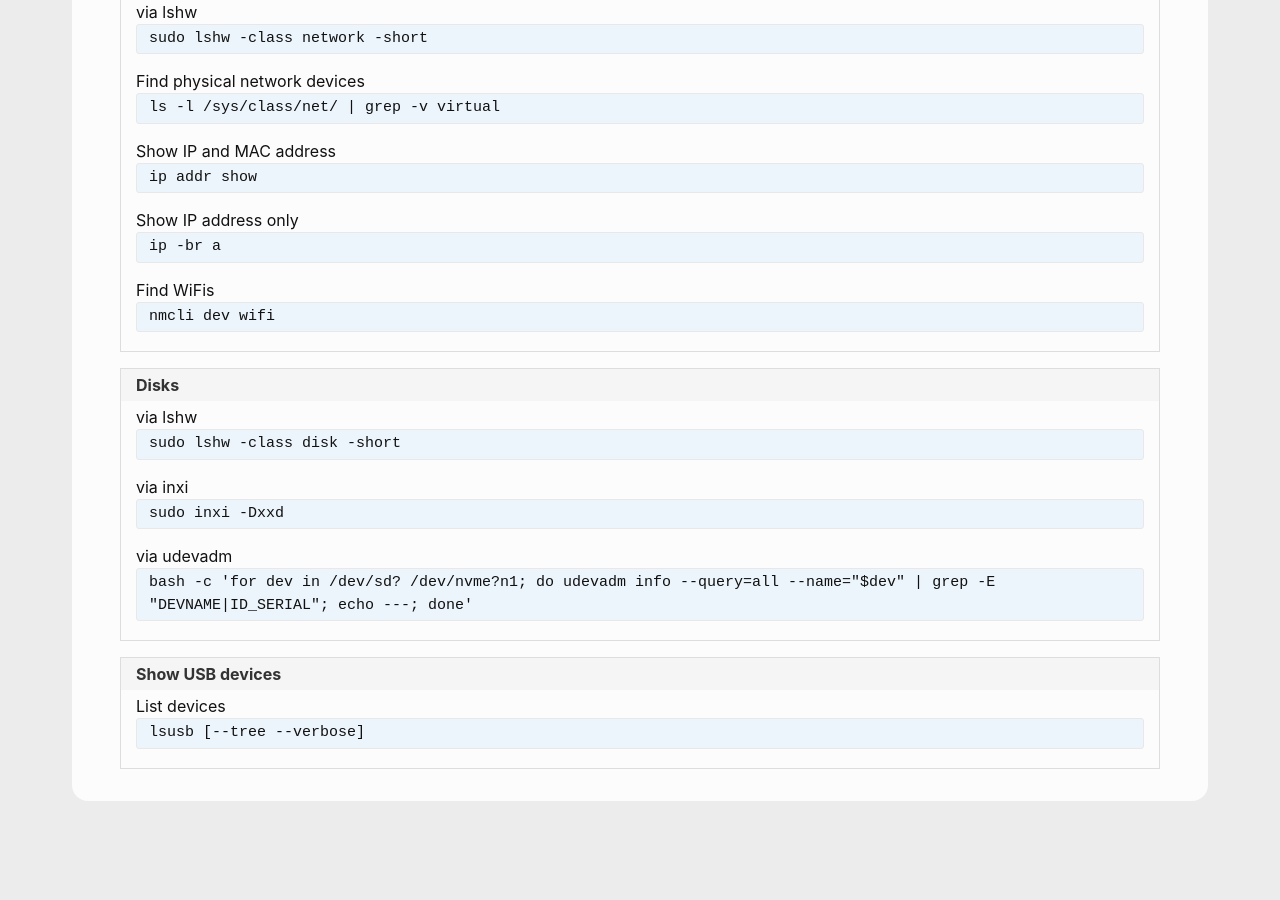
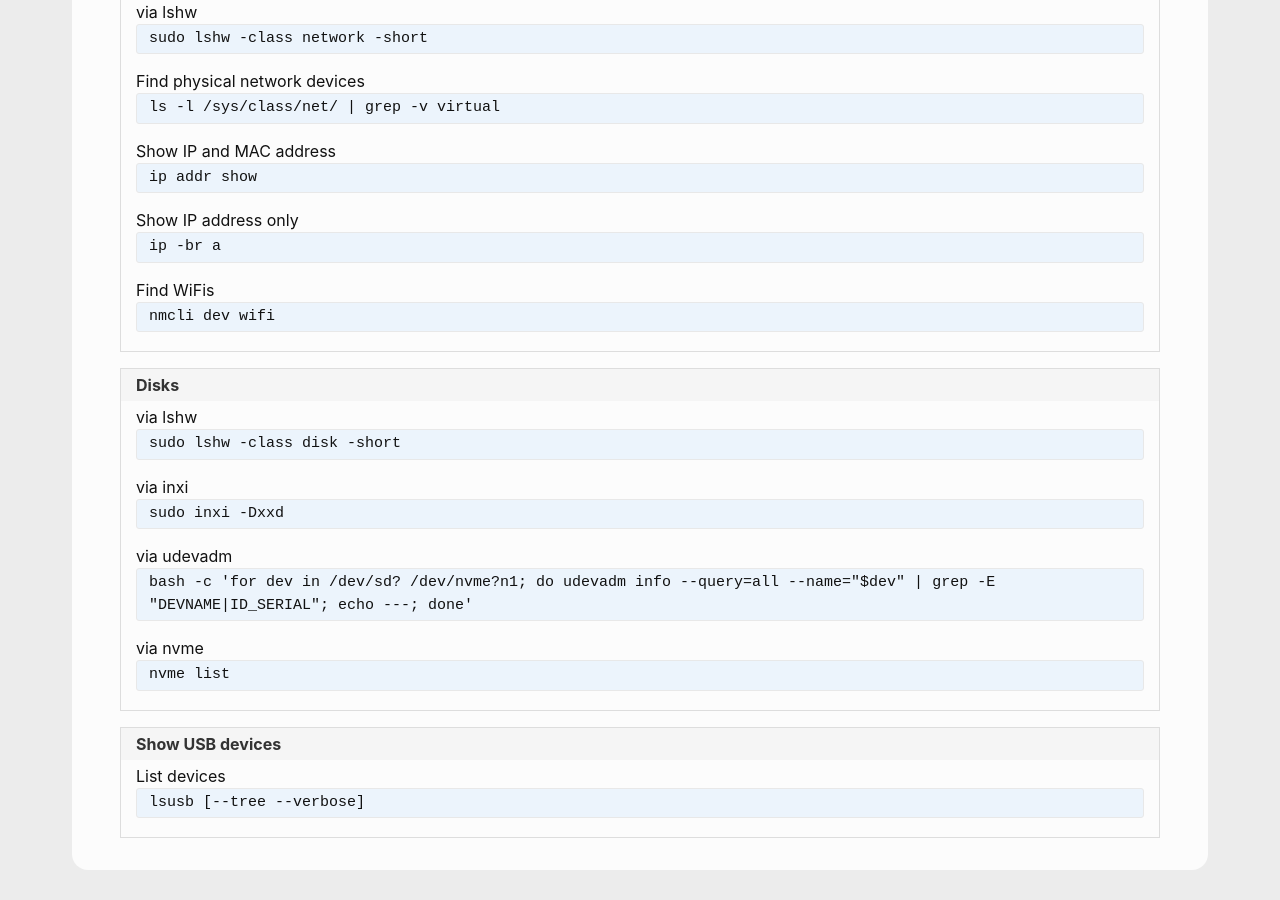
Before and after one commit to andreas-mausch/cheatsheets, a Jekyll site: the page built from _cheatsheets/hardware.md, in a window 1280 px wide and 900 px high, scrolled down 1378 px. Built offline with Jekyll 4.4.1, drawn with Linux system fonts in a browser that asks for light colours; before the commit the page ends 2209 px from its top, so only the background shows below that.

Commit message:
nvme list

```diff
--- a/_cheatsheets/hardware.md
+++ b/_cheatsheets/hardware.md
@@ -35,6 +35,7 @@ section:
       via lshw: sudo lshw -class disk -short
       via inxi: sudo inxi -Dxxd
       via udevadm: bash -c 'for dev in /dev/sd? /dev/nvme?n1; do udevadm info --query=all --name="$dev" | grep -E "DEVNAME|ID_SERIAL"; echo ---; done'
+      via nvme: nvme list
   - name: Show USB devices
     commands:
       List devices: lsusb [--tree --verbose]
```
